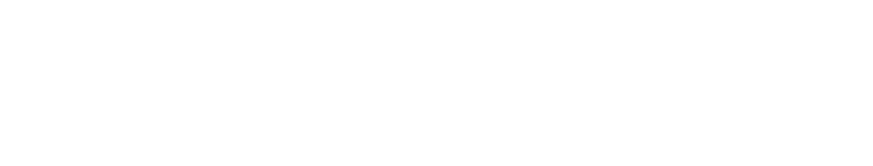
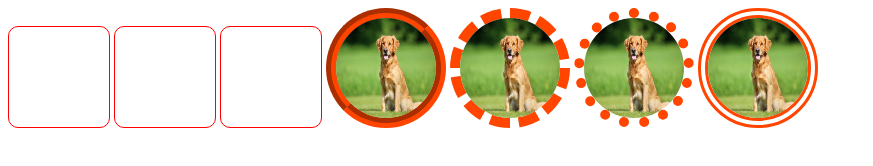
Before and after one commit to rossmylesobrien/html-css-basics, a plain HTML site: page css-essentials/Display/index.html in a window 1280 px wide. Shown: the whole page, without its empty margins (0-873 px from the left). Drawn offline with Linux system fonts and the light colour scheme.

Commit message:
Adding display

```diff
--- a/css-essentials/Display/index.html
+++ b/css-essentials/Display/index.html
@@ -1,13 +1,20 @@
 <!DOCTYPE html>
 <html lang="en">
 <head>
-  <meta charset="UTF-8">
-  <meta name="viewport" content="width=device-width, initial-scale=1.0">
-  <meta http-equiv="X-UA-Compatible" content="ie=edge">
-  <link rel="stylesheet" href="main.css">
-  <title>Document</title>
+    <meta charset="UTF-8">
+    <title>Title</title>
+    <link rel="stylesheet" href="main.css">
 </head>
 <body>
 
+<div></div>
+<div></div>
+<div></div>
+
+<img src="dog.jpg">
+<img src="dog.jpg" class="dogone">
+<img src="dog.jpg" class="dogtwo">
+<img src="dog.jpg" class="dogthree">
+
 </body>
 </html>
--- a/css-essentials/Display/main.css
+++ b/css-essentials/Display/main.css
@@ -0,0 +1,26 @@
+div {
+    width: 100px;
+    height: 100px;
+    border: 1px solid red;
+    border-radius: 10px;
+    display: inline-block;
+}
+
+img {
+    border: 10px groove orangered;
+    border-radius: 100%;
+    height:100px;
+    width:100px;
+}
+
+.dogone {
+    border: 10px dashed orangered;
+}
+
+.dogtwo {
+    border: 10px dotted orangered;
+}
+
+.dogthree {
+    border: 10px double orangered;
+}
```
Also changed, not shown: css-essentials/Display/dog.jpg (added), 2 other files.
